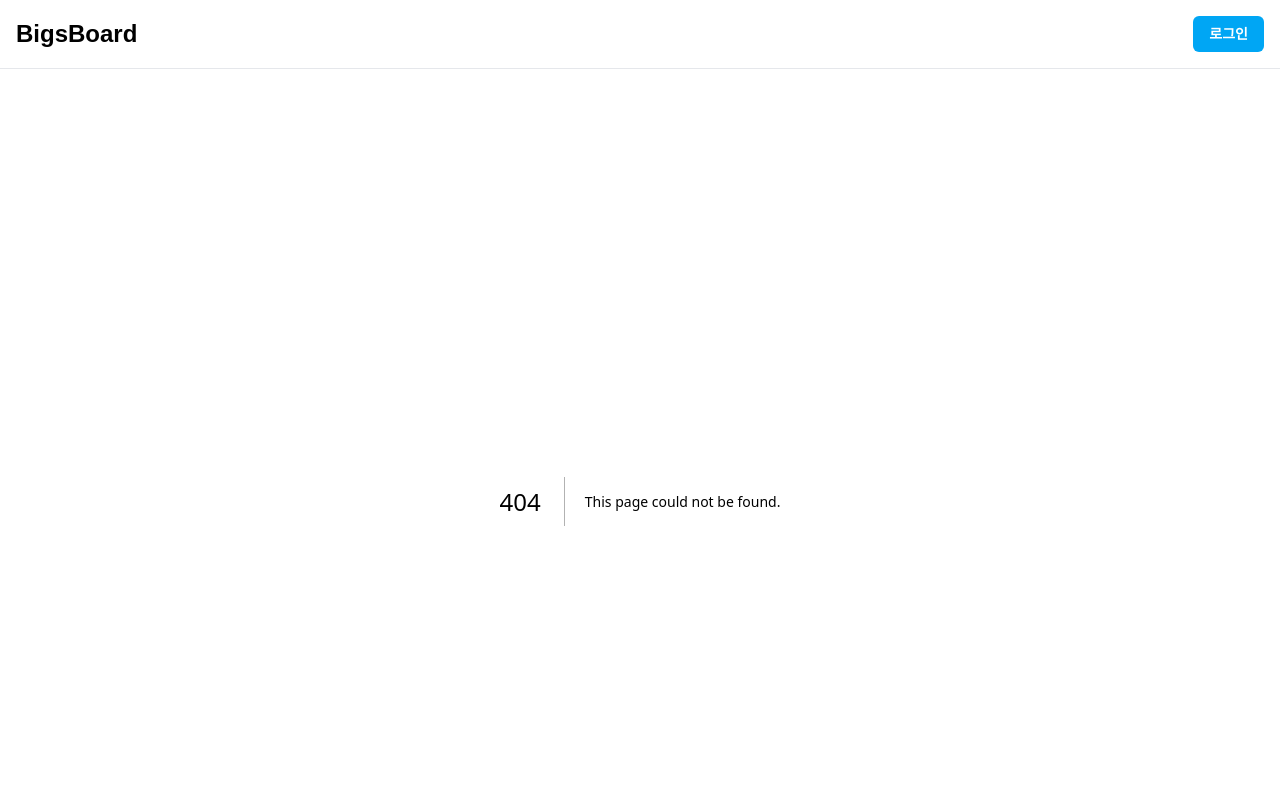
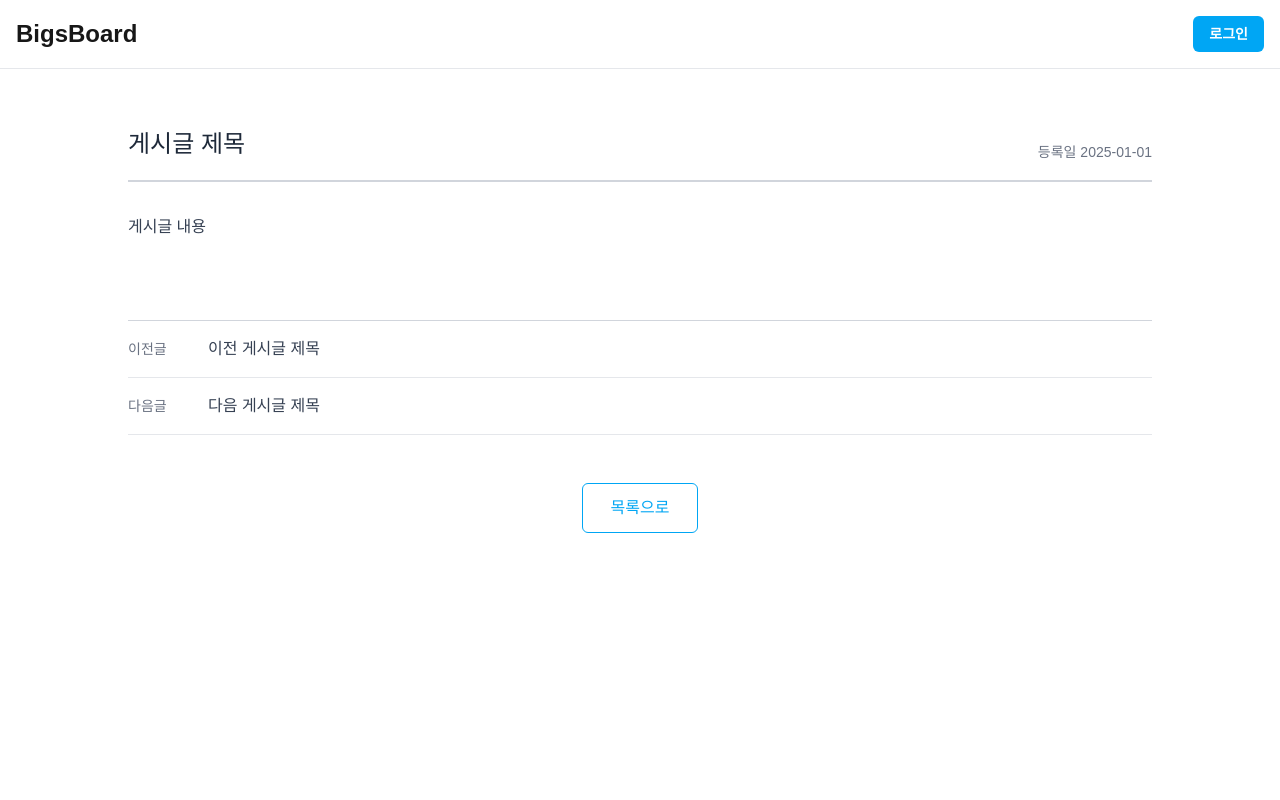
Before and after one commit to jyooni99/bigs, a Next.js app: page /boards/1 in a window 1280 px wide. Before the commit this address had no page. Shown: the top 800 px of the page. Built offline with nearby package versions, Linux system fonts and the light colour scheme.

Commit message:
feat: 페이지 디자인 추가 - 메인 페이지 및 상세 페이지 추가 - border-list 추가 - border-detail  추가 - button, header 디자인 변경 - 레이아웃 설정 변경

```diff
--- /dev/null
+++ b/app/boards/[id]/page.tsx
@@ -0,0 +1,12 @@
+import BoardDetail from "@/src/components/board-detail";
+
+interface BoardDetailPageProps {
+  params: Promise<{ id: string }>;
+}
+
+export default async function BoardDetailPage({ params }: BoardDetailPageProps) {
+  const { id } = await params;
+  console.log(id);
+
+  return <BoardDetail />;
+}
--- a/app/layout.tsx
+++ b/app/layout.tsx
@@ -28,7 +28,7 @@ export default function RootLayout({
     <html lang="ko">
       <body className={`${geistSans.variable} ${geistMono.variable} antialiased`}>
         <Header />
-        <main className="container mx-auto px-4 py-8">{children}</main>
+        <main className="container mx-auto px-4 py-8 min-h-screen mt-16">{children}</main>
         <Footer />
       </body>
     </html>
--- a/app/page.tsx
+++ b/app/page.tsx
@@ -1,65 +1,9 @@
-import Image from "next/image";
+import BoardList from "@/src/components/board-list";
 
-export default function Home() {
+export default function HomePage() {
   return (
-    <div className="flex min-h-screen items-center justify-center bg-zinc-50 font-sans dark:bg-black">
-      <main className="flex min-h-screen w-full max-w-3xl flex-col items-center justify-between py-32 px-16 bg-white dark:bg-black sm:items-start">
-        <Image
-          className="dark:invert"
-          src="/next.svg"
-          alt="Next.js logo"
-          width={100}
-          height={20}
-          priority
-        />
-        <div className="flex flex-col items-center gap-6 text-center sm:items-start sm:text-left">
-          <h1 className="max-w-xs text-3xl font-semibold leading-10 tracking-tight text-black dark:text-zinc-50">
-            To get started, edit the page.tsx file.
-          </h1>
-          <p className="max-w-md text-lg leading-8 text-zinc-600 dark:text-zinc-400">
-            Looking for a starting point or more instructions? Head over to{" "}
-            <a
-              href="https://vercel.com/templates?framework=next.js&utm_source=create-next-app&utm_medium=appdir-template-tw&utm_campaign=create-next-app"
-              className="font-medium text-zinc-950 dark:text-zinc-50"
-            >
-              Templates
-            </a>{" "}
-            or the{" "}
-            <a
-              href="https://nextjs.org/learn?utm_source=create-next-app&utm_medium=appdir-template-tw&utm_campaign=create-next-app"
-              className="font-medium text-zinc-950 dark:text-zinc-50"
-            >
-              Learning
-            </a>{" "}
-            center.
-          </p>
-        </div>
-        <div className="flex flex-col gap-4 text-base font-medium sm:flex-row">
-          <a
-            className="flex h-12 w-full items-center justify-center gap-2 rounded-full bg-foreground px-5 text-background transition-colors hover:bg-[#383838] dark:hover:bg-[#ccc] md:w-[158px]"
-            href="https://vercel.com/new?utm_source=create-next-app&utm_medium=appdir-template-tw&utm_campaign=create-next-app"
-            target="_blank"
-            rel="noopener noreferrer"
-          >
-            <Image
-              className="dark:invert"
-              src="/vercel.svg"
-              alt="Vercel logomark"
-              width={16}
-              height={16}
-            />
-            Deploy Now
-          </a>
-          <a
-            className="flex h-12 w-full items-center justify-center rounded-full border border-solid border-black/[.08] px-5 transition-colors hover:border-transparent hover:bg-black/[.04] dark:border-white/[.145] dark:hover:bg-[#1a1a1a] md:w-[158px]"
-            href="https://nextjs.org/docs?utm_source=create-next-app&utm_medium=appdir-template-tw&utm_campaign=create-next-app"
-            target="_blank"
-            rel="noopener noreferrer"
-          >
-            Documentation
-          </a>
-        </div>
-      </main>
+    <div className="max-w-4xl mx-auto">
+      <BoardList />
     </div>
   );
 }
--- /dev/null
+++ b/src/components/board-detail.tsx
@@ -0,0 +1,59 @@
+"use client";
+
+import Button from "@/src/components/ui/button";
+import Link from "next/link";
+
+export default function BoardDetail() {
+  return (
+    <div className="max-w-5xl mx-auto mt-8">
+      <div className="border-b-2 flex justify-between items-center border-gray-300 dark:border-gray-600 pb-1">
+        <h2 className="text-xl md:text-2xl font-medium text-gray-800 dark:text-gray-200 mb-4">
+          게시글 제목
+        </h2>
+        <span className="text-sm text-gray-500 dark:text-gray-400">
+          등록일 2025-01-01
+        </span>
+      </div>
+
+      {/* 게시글 본문 */}
+      <div className="bg-white dark:bg-gray-800 py-8">
+        <div className="prose prose-slate dark:prose-invert max-w-none">
+          <div className="text-gray-700 dark:text-gray-300 leading-relaxed space-y-6">
+            <p>게시글 내용</p>
+          </div>
+        </div>
+      </div>
+
+      <div className="mt-12 border-t border-gray-300 dark:border-gray-700">
+        <div className="flex items-center py-4 border-b border-gray-200 dark:border-gray-700">
+          <span className="w-20 text-sm text-gray-500 dark:text-gray-400 shrink-0">
+            이전글
+          </span>
+          <Link
+            href="#"
+            className="flex-1 text-gray-700 hover:text-sky-500 dark:hover:text-sky-400"
+          >
+            이전 게시글 제목
+          </Link>
+        </div>
+        <div className="flex items-center py-4 border-b border-gray-200 dark:border-gray-700">
+          <span className="w-20 text-sm text-gray-500 dark:text-gray-400 shrink-0">
+            다음글
+          </span>
+          <Link
+            href="#"
+            className="flex-1 text-gray-700 hover:text-sky-500 dark:hover:text-sky-400"
+          >
+            다음 게시글 제목
+          </Link>
+        </div>
+      </div>
+
+      <div className="flex justify-center mt-12">
+        <Button variant="primaryOutline" size="lg" asChild>
+          <Link href="/">목록으로</Link>
+        </Button>
+      </div>
+    </div>
+  );
+}
--- /dev/null
+++ b/src/components/board-list.tsx
@@ -0,0 +1,88 @@
+import Image from "next/image";
+import Link from "next/link";
+import { Board } from "../types/board";
+
+export default function BoardList() {
+  const boards: Board[] = [
+    {
+      id: "1",
+      title: "게시글 테스트1",
+      content: "게시글 테스트1 내용",
+      category: "게시글 테스트1",
+      createdAt: "2023.07.20",
+      file: undefined,
+    },
+    {
+      id: "2",
+      title: "게시글 테스트2",
+      content: "게시글 테스트2 내용",
+      category: "게시글 테스트2",
+      createdAt: "2023.06.20",
+      file: undefined,
+    },
+    {
+      id: "3",
+      title: "게시글 테스트3",
+      content: "게시글 테스트3 내용",
+      category: "게시글 테스트3",
+      createdAt: "2023.05.20",
+      file: undefined,
+    },
+  ];
+
+  return (
+    <>
+      <div className="space-y-4 mb-8 mt-8">
+        <div className="grid grid-cols-1 sm:grid-cols-2 md:grid-cols-3 gap-6">
+          {boards.map((board) => (
+            <BoardItem key={board.id} board={board} />
+          ))}
+        </div>
+      </div>
+    </>
+  );
+}
+
+const BoardItem = ({ board }: { board: Board }) => {
+  return (
+    <Link
+      href={`/boards/${board.id}`}
+      className="block bg-white group dark:bg-gray-800 rounded-lg overflow-hidden transition-shadow duration-300 border border-gray-200 dark:border-gray-700"
+    >
+      <div className="relative aspect-4/3 bg-gray-100 dark:bg-gray-800">
+        {board.file ? (
+          <Image
+            src={board.file}
+            alt={board.title}
+            fill
+            className="object-cover hover:scale-105 transition-all duration-300"
+          />
+        ) : (
+          <div className="absolute inset-0 flex flex-col items-start justify-between py-8 px-4">
+            <span className="text-xs text-gray-500 dark:text-gray-400 font-medium">
+              {board.category}
+            </span>
+
+            <h3 className="text-xl font-bold text-gray-900 dark:text-gray-100 leading-tight">
+              {board.title}
+            </h3>
+          </div>
+        )}
+      </div>
+
+      <div className="p-5">
+        <h3 className="group-hover:text-sky-500 transition-all duration-300 text-base font-bold text-gray-900 dark:text-gray-100 mb-2 line-clamp-2 leading-snug">
+          {board.title}
+        </h3>
+
+        <p className="text-sm text-gray-600 dark:text-gray-400 mb-4 line-clamp-2 leading-relaxed">
+          {board.content}
+        </p>
+
+        <div className="flex justify-between items-center text-xs text-gray-500 dark:text-gray-500">
+          <span>{board.createdAt}</span>
+        </div>
+      </div>
+    </Link>
+  );
+};
--- a/src/components/header.tsx
+++ b/src/components/header.tsx
@@ -8,9 +8,9 @@ export default function Header() {
   const user: User | null = null;
 
   return (
-    <header className="w-full border-b border-gray-200 dark:border-gray-800">
+    <header className="bg-white dark:bg-gray-900 w-full border-b border-gray-200 dark:border-gray-800 fixed top-0 left-0 right-0 z-50">
       <div className="container mx-auto px-4 py-4 flex justify-between items-center">
-        <Link href="/" className="text-2xl font-black">
+        <Link href="/" className="text-2xl font-black hover:text-sky-500 transition-all">
           BigsBoard
         </Link>
 
--- a/src/components/ui/button.tsx
+++ b/src/components/ui/button.tsx
@@ -11,9 +11,9 @@ const buttonVariants = cva(
         primary: "bg-sky-500 text-white hover:bg-sky-600",
         secondary: "bg-gray-200 text-gray-800 hover:bg-gray-300",
         primaryOutline:
-          "bg-transparent text-gray-800 border border-sky-600 hover:bg-sky-100",
+          "bg-transparent text-sky-500 border border-sky-500 hover:text-sky-700 hover:border-sky-700",
         secondaryOutline:
-          "bg-transparent text-gray-800 border border-gray-600 hover:bg-gray-100",
+          "bg-transparent text-gray-600 border border-gray-600 hover:text-gray-800 hover:border-gray-800",
         icon: "hover:bg-gray-100 dark:hover:bg-gray-700",
       },
       size: {
--- /dev/null
+++ b/src/types/board.ts
@@ -0,0 +1,30 @@
+export interface Board {
+  id: string;
+  title: string;
+  content: string;
+  category: string;
+  file?: string;
+  createdAt: string;
+  updatedAt?: string;
+}
+
+export interface BoardCreateRequest {
+  title: string;
+  content: string;
+  category: string;
+  file?: File | null;
+}
+
+export interface BoardUpdateRequest {
+  title: string;
+  content: string;
+  category?: string;
+  file?: File | null;
+}
+
+export interface BoardListResponse {
+  boards: Board[];
+  total: number;
+  page: number;
+  limit: number;
+}
```
